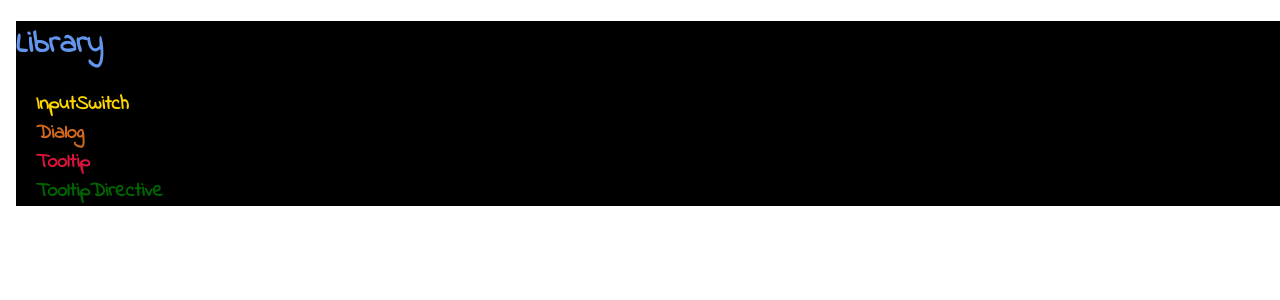
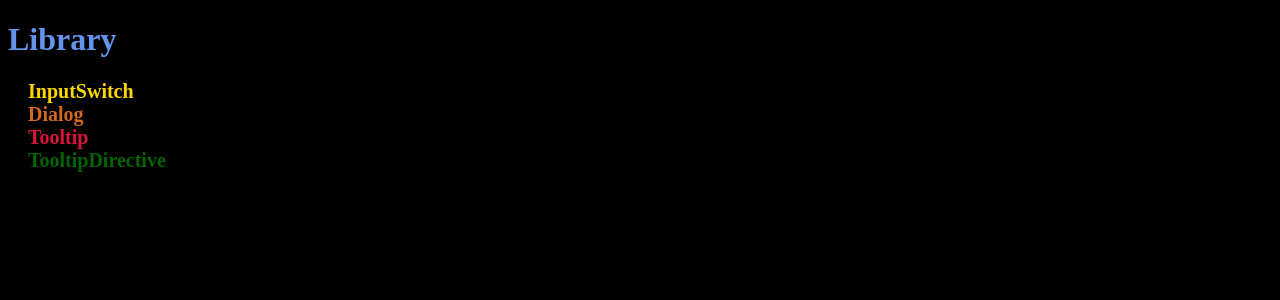
Before and after one commit to vladalazareva/AngularWork, an Angular app: page / in a window 1280 px wide. Shown: the top 300 px of the page. Built offline with nearby package versions, Linux system fonts and the light colour scheme.

Commit message:
change background

```diff
--- a/src/app/app.component.html
+++ b/src/app/app.component.html
@@ -1,4 +1,3 @@
-<body>
 <link href="https://fonts.googleapis.com/css?family=Indie+Flower&display=swap" rel="stylesheet">
 <h1>Library</h1>
 <div class="main">
@@ -10,4 +9,3 @@
   </nav>
   <router-outlet></router-outlet>
 </div>
-</body>
--- a/src/app/app.component.scss
+++ b/src/app/app.component.scss
@@ -1,26 +1,12 @@
-p{
-  color: darkblue;
-  margin-left: 40px;
-  padding-top: 20px;
-}
-body{
-  background: black;
-  background-size: 100%;
-  height: 100%;
-  width: 100%;
-  font-family: 'Indie Flower', cursive;
+h1{
   color: cornflowerblue;
 }
 .main {
+  color: cornflowerblue;
   display: flex;
   flex-direction: row;
   font-weight: bold;
   font-size: 20px;
   text-decoration: none;
   margin-left: 20px;
-
-  main__inputSwitch {  }
-  &__dialog {  }
-  &__tooltip {  }
-  &__tooltipDirective {  }
 }
--- a/src/styles.scss
+++ b/src/styles.scss
@@ -1 +1,4 @@
 @import 'app/directives/tooltip';
+html{
+  background: black;
+}
```
